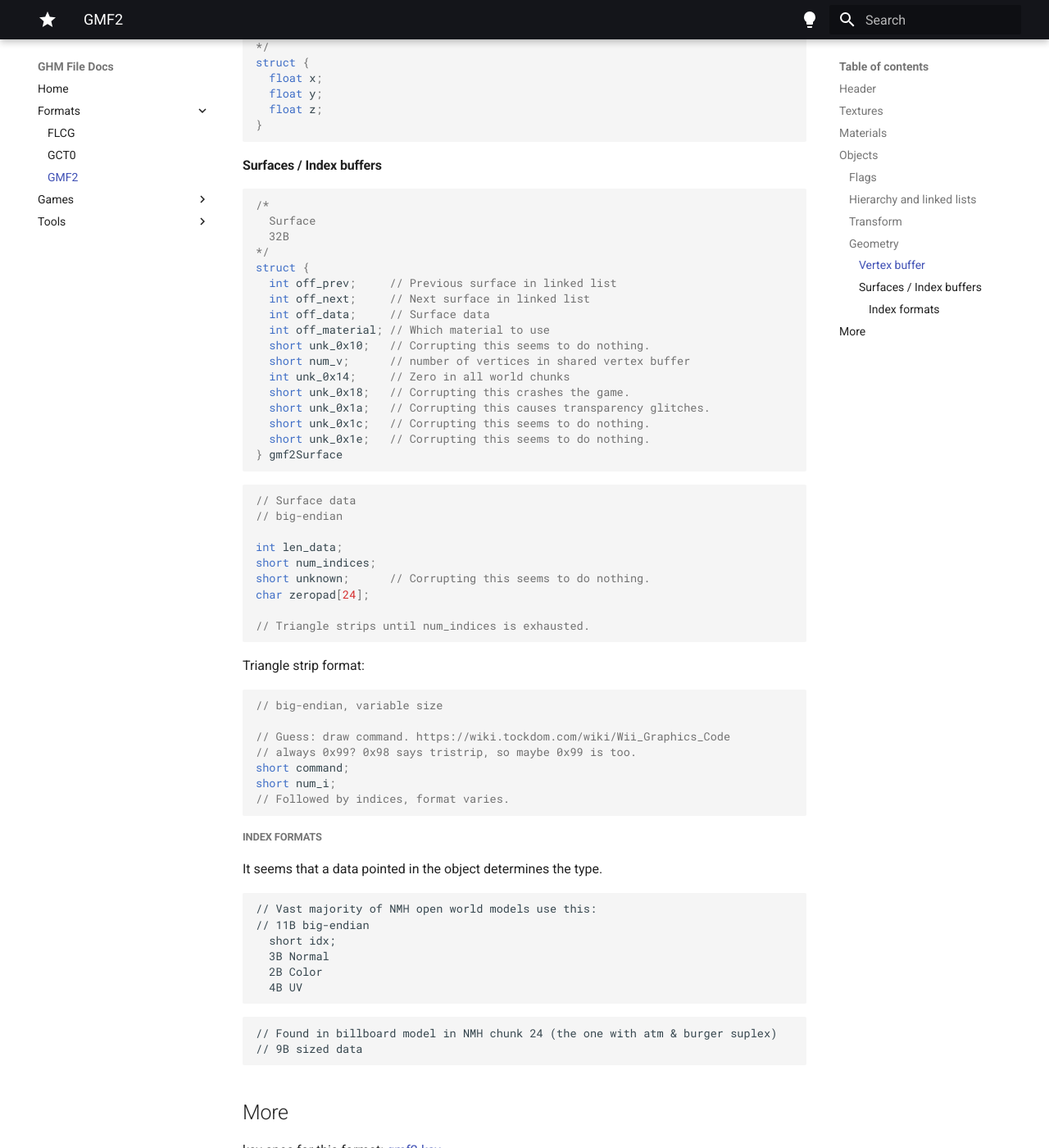
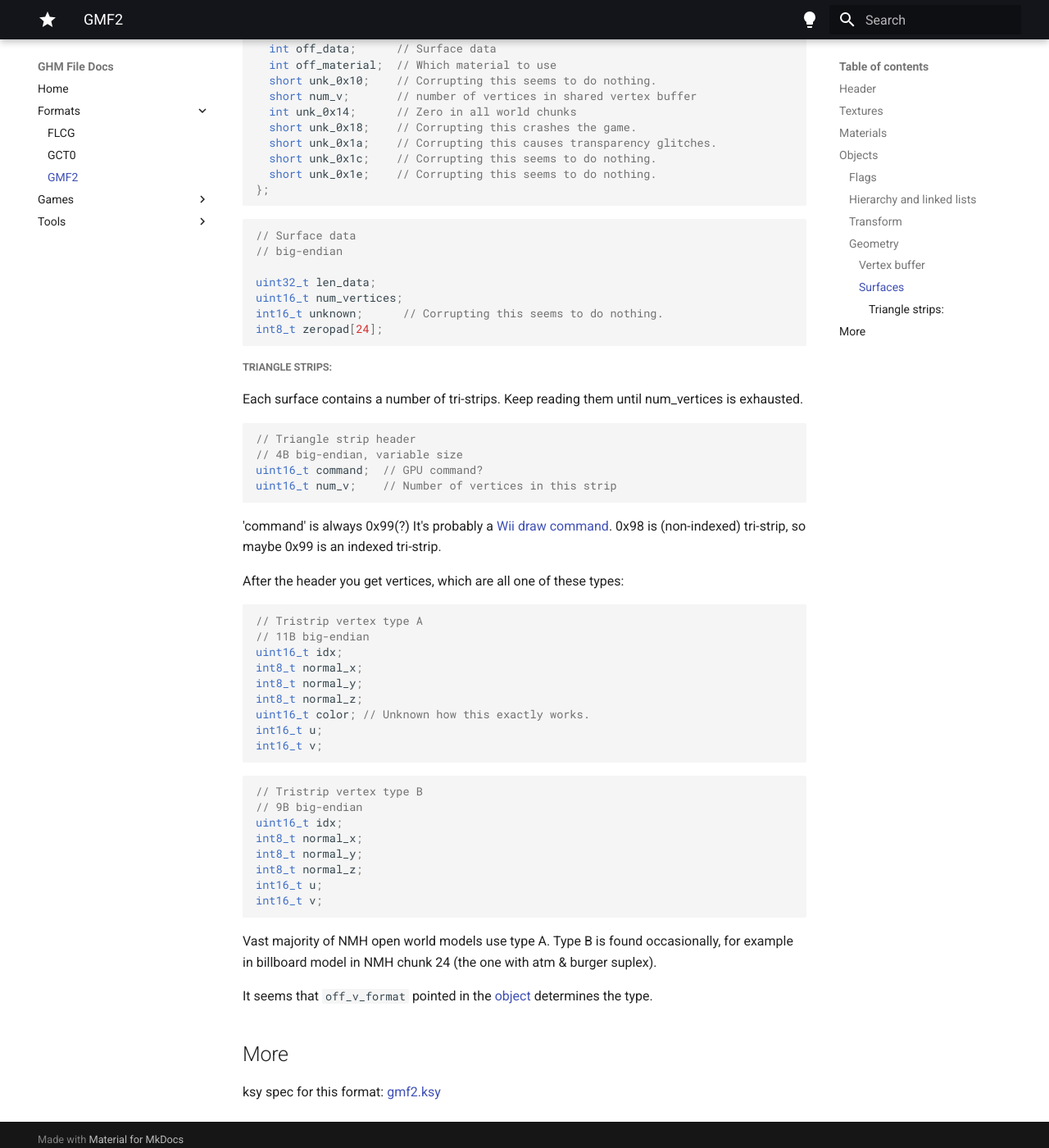
Before and after one commit to sevonj/nmh_reverse, an MkDocs documentation site: the page built from docs/formats/gmf2.md, in a window 1280 px wide and 1400 px high, scrolled down 3857 px. Shown: the whole window at 82% size. Built offline with MkDocs 1.6.1 and Material for MkDocs 9.7.7, drawn with Linux system fonts in a browser that asks for light colours; comment, search, counter and statistics services are not loaded; some of the changed text lies outside the part shown.

Commit message:
update gmf2 structs from viewer

````diff
--- a/docs/formats/gmf2.md
+++ b/docs/formats/gmf2.md
@@ -25,25 +25,23 @@
 
 ## Header
 ```cpp
-/*
-  GMF2 header
-  56B (or more if there are unused values in the following null padding)
-*/
-struct {
-    char magic[4] = 'GMF2';   //
-    int version = 2;          // Probably.
-    char zeropad[16];         //
-    short num_objects;        //
-    short num_textures;       //
-    short num_unused;         // Always 0?
-    short num_materials;      //
-    int off_objects;          //
-    int off_textures;         // Always 0x70
-    int off_unused;           // Always 0?
-    int off_materials;        //
-    int unk_0x30;             //
-    int unk_0x34;             //
-} gmf2Header;
+// GMF2 header 56B(or more if there are unused values in the following null
+// padding) struct GMF2Header {
+struct GMF2Header {
+  char magic[4];        // 'GMF2'
+  int version;          // 2, Probably version.
+  char zeropad[16];     //
+  short num_objects;    //
+  short num_textures;   //
+  short num_unused;     //
+  short num_materials;  //
+  int off_objects;      //
+  int off_textures;     // Always 0x70
+  int off_unused;       //
+  int off_materials;    //
+  int unk_0x30;         //
+  int unk_0x34;         //
+};
 ```
 
 ## Textures
@@ -103,48 +101,43 @@
 These seem to be used as bones in characters.
 
 ```cpp
-/*
-  Object header
-  128B
-*/
-struct {
-    char name[8];               // Object name truncated to 8B.
-    int flags;                  //
-    int off_v_buf;              // Vertex buffer offset.
-    int off_parent;             // Parent object
-    int off_firstchild;         // Child object
-    int off_prev;               // Previous object in linked list
-    int off_next;               // Next object in linked list
-    int off_surfaces;           //
-    int unused;                 // probably unused
-    int unk_0x28;               // Zero in all world chunks.
-    int v_divisor;              // Exponent of vertex divisor.
-    float position[3];          // XYZ coords.
-    float unk_0x3c;             // Unused 4th component of previous vector?
-    float rotation[3];          // Euler rotation? Quaternion?
-    float unk_0x4c;             //
-    float scale[3];             // XYZ scale.
-    float off_i_format;         // Either 1.0f or an offset to index format.
-    float cullbox_position[3];  // XYZ coords.
-    float unk_0x3c;             // Unused 4th component of previous vector?
-    float cullbox_size[3];      // XYZ size.
-    float unk_0x3c;             // Unused 4th component of previous vector?
-} gmf2Object;
+// Object header
+// 128B
+struct GMF2Object {
+  char name[8];               // Object name truncated to 8B. Shift JIS
+  int flags;                  //
+  int off_v_buf;              // Vertex buffer offset.
+  int off_parent;             // Parent object
+  int off_firstchild;         // Child object
+  int off_prev;               // Previous object in linked list
+  int off_next;               // Next object in linked list
+  int off_surfaces;           //
+  int unused;                 // probably unused
+  int unk_0x28;               // Zero in all world chunks.
+  int v_divisor;              // Exponent of vertex divisor.
+  float position[3];          // XYZ coords.
+  float unk_0x3c;             // Unused 4th component of previous vector?
+  float rotation[3];          // Euler rotation? Quaternion?
+  float unk_0x4c;             //
+  float scale[3];             // XYZ scale.
+  float off_v_format;         // Either 1.0f or an offset to index format.
+  float cullbox_position[3];  // XYZ coords.
+  float unk_0x6c;             // Unused 4th component of previous vector?
+  float cullbox_size[3];      // XYZ size.
+  float unk_0x7c;             // Unused 4th component of previous vector?
+};
 ```
 ### Flags
 ```cpp
-/*
-  Very hastily tested. Probably not an exhaustive list.
-*/
-enum Flags
-{
-    VISIBLE           = 0x1,      // Hiding an object hides its children too.
-    D                 = 0x8,      // Makes dark billboarded objects transparent
-    BILLBOARD         = 0x40,     //
-    L                 = 0x800,    // Makes billboarded objects dark
-    NO_AMBIENT_LIGHT  = 0x1000,   // Shadows are pure black
-    NO_DIRECT_LIGHT   = 0x2000,   //
-    DONT_CAST_SHADOW  = 0x100000, //
+// Very hastily tested. Probably not an exhaustive list.
+enum GMF2ObjectFlags {
+  VISIBLE = 0x1,                // Hiding an object hides its children too.
+  D = 0x8,                      // Makes dark billboarded objects transparent
+  BILLBOARD = 0x40,             //
+  L = 0x800,                    // Makes billboarded objects dark
+  NO_AMBIENT_LIGHT = 0x1000,    // Shadows are pure black
+  NO_DIRECT_LIGHT = 0x2000,     //
+  DONT_CAST_SHADOW = 0x100000,  //
 };
 ```
 
@@ -168,89 +161,90 @@
 Vertex buffers appear to only contain position. There's one shared vertex buffer for all surfaces in the model.
 
 ```cpp
-/*
-  Most models in world use this format. Divide the coords by 2^v_divisor.
-  6B big-endian
-*/
-struct {
-  short x;
-  short y;
-  short z;
-}
+//  Most models in world use this format. Divide the coords by 2^v_divisor.
+//  6B big-endian
+int16_t x;
+int16_t y;
+int16_t z;
 ```
 ```cpp
-/*
-  if v_divisor == -1, the buffer is float vectors instead. Divisor is not used.
-  12B big-endian
-*/
-struct {
-  float x;
-  float y;
-  float z;
-}
+// if v_divisor == -1, the buffer is float vectors instead. Divisor is not used.
+// 12B big-endian
+float x;
+float y;
+float z;
 ```
-#### Surfaces / Index buffers
+#### Surfaces
 
 ```cpp
-/*
-  Surface
-  32B
-*/
-struct {
-  int off_prev;     // Previous surface in linked list
-  int off_next;     // Next surface in linked list
-  int off_data;     // Surface data
-  int off_material; // Which material to use
-  short unk_0x10;   // Corrupting this seems to do nothing.
-  short num_v;      // number of vertices in shared vertex buffer
-  int unk_0x14;     // Zero in all world chunks
-  short unk_0x18;   // Corrupting this crashes the game.
-  short unk_0x1a;   // Corrupting this causes transparency glitches.
-  short unk_0x1c;   // Corrupting this seems to do nothing.
-  short unk_0x1e;   // Corrupting this seems to do nothing.
-} gmf2Surface
+// Surface
+// 32B
+struct GMF2Surface {
+  int off_prev;      // Previous surface in linked list
+  int off_next;      // Next surface in linked list
+  int off_data;      // Surface data
+  int off_material;  // Which material to use
+  short unk_0x10;    // Corrupting this seems to do nothing.
+  short num_v;       // number of vertices in shared vertex buffer
+  int unk_0x14;      // Zero in all world chunks
+  short unk_0x18;    // Corrupting this crashes the game.
+  short unk_0x1a;    // Corrupting this causes transparency glitches.
+  short unk_0x1c;    // Corrupting this seems to do nothing.
+  short unk_0x1e;    // Corrupting this seems to do nothing.
+};
 ```
 
 ```cpp
 // Surface data
 // big-endian
 
-int len_data;
-short num_indices;
-short unknown;      // Corrupting this seems to do nothing.
-char zeropad[24];
-
-// Triangle strips until num_indices is exhausted.
+uint32_t len_data;
+uint16_t num_vertices;
+int16_t unknown;      // Corrupting this seems to do nothing.
+int8_t zeropad[24];
 ```
 
-Triangle strip format:
+##### Triangle strips:
+
+Each surface contains a number of tri-strips. Keep reading them until num_vertices is exhausted.
+
 
 ```cpp
-// big-endian, variable size
+// Triangle strip header
+// 4B big-endian, variable size
+uint16_t command;  // GPU command?
+uint16_t num_v;    // Number of vertices in this strip
+```
+'command' is always 0x99(?) It's probably a [Wii draw command](https://wiki.tockdom.com/wiki/Wii_Graphics_Code).
+ 0x98 is (non-indexed) tri-strip, so maybe 0x99 is an indexed tri-strip.
 
-// Guess: draw command. https://wiki.tockdom.com/wiki/Wii_Graphics_Code
-// always 0x99? 0x98 says tristrip, so maybe 0x99 is too.
-short command;
-short num_i;
-// Followed by indices, format varies.
+After the header you get vertices, which are all one of these types:
+
+```cpp
+// Tristrip vertex type A
+// 11B big-endian
+uint16_t idx;
+int8_t normal_x;
+int8_t normal_y;
+int8_t normal_z;
+uint16_t color; // Unknown how this exactly works.
+int16_t u;
+int16_t v;
 ```
 
-##### Index formats
-It seems that a data pointed in the object determines the type.
+```cpp
+// Tristrip vertex type B
+// 9B big-endian
+uint16_t idx;
+int8_t normal_x;
+int8_t normal_y;
+int8_t normal_z;
+int16_t u;
+int16_t v;
+```
+Vast majority of NMH open world models use type A. Type B is found occasionally, for example in billboard model in NMH chunk 24 (the one with atm & burger suplex).
 
-```
-// Vast majority of NMH open world models use this:
-// 11B big-endian
-  short idx;
-  3B Normal
-  2B Color
-  4B UV
-```
-
-```
-// Found in billboard model in NMH chunk 24 (the one with atm & burger suplex)
-// 9B sized data
-```
+It seems that `off_v_format` pointed in the [object](#objects) determines the type.
 
 ## More
 
````
